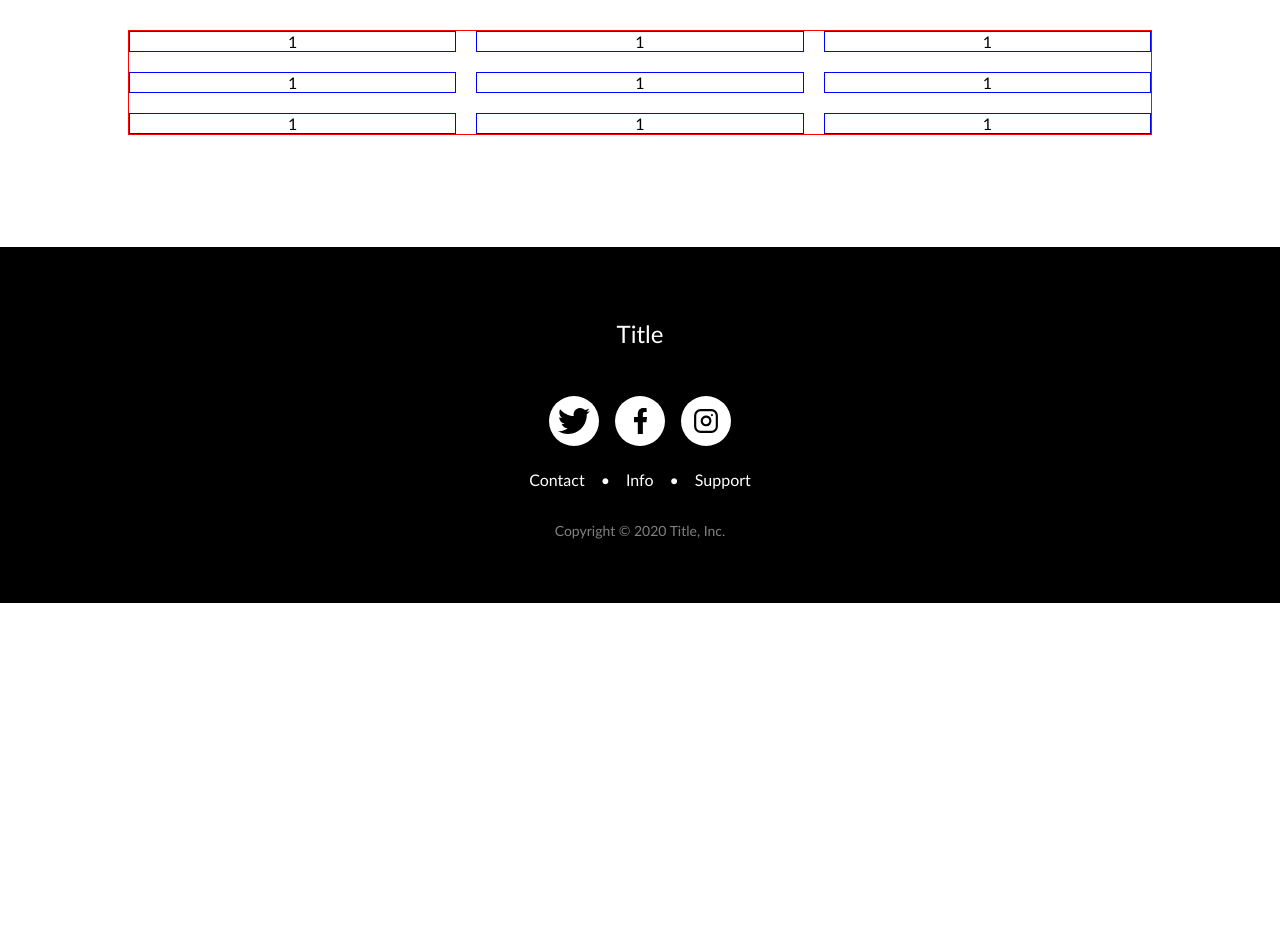
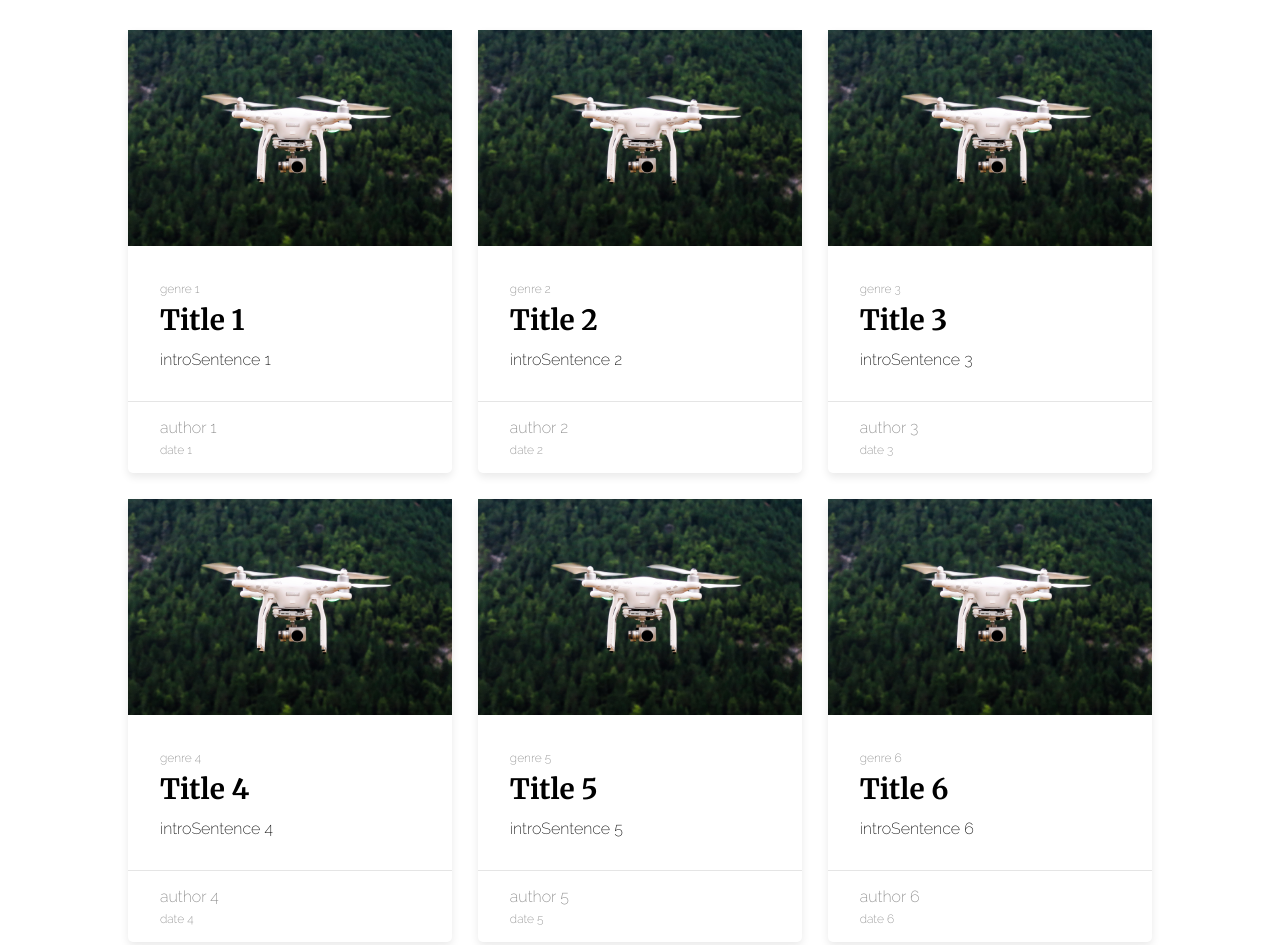
Before and after one commit to MichaelOgundero/blogwebsite, a React app in the folder blog-website/: page / in a window 1280 px wide. Shown: the part 802-1747 px from the top of the page. Before the commit the page ends 1405 px from the top, so only its background shows below. Built offline with nearby package versions, Linux system fonts and the light colour scheme; what @rebass/preset would draw is missing.

Commit message:
implemeneted the grid and cards on the homepage

```diff
--- a/blog-website/src/components/Grid/GridContent.js
+++ b/blog-website/src/components/Grid/GridContent.js
@@ -1,47 +1,81 @@
 import React from "react";
-
+import { Card, Image, Box, Text } from "rebass";
+import cardImage from "../../assets/images/card-image.jpg"
+import { GridData } from "./GridData";
 
 const GridContent = ({ display }) => {
+    const data = GridData.dataArray
 
     if (display === "LAPTOP") {
         return (
             <div
                 style={{
-                    border: '1px solid red',
                     display: "grid",
-                    gridGap: "20px",
-                    gridTemplateColumns: "auto auto auto"
+                    gridGap: "2vw",
+                    gridTemplateColumns: "1fr 1fr 1fr"
                 }}
             >
+                {
+                    data.map((data, index) => {
+                        return (
+                            <Card
+                                key={index}
+                                sx={{
+                                    boxShadow: "0 4px 8px 0 rgba(0,0,0,0.085)",
+                                    borderRadius: "5px",
+                                    ":hover": {
+                                        cursor: "pointer",
+                                    },
+                                    width: "100%"
+                                }}>
+                                <Image src={cardImage} />
+                                <Box p={4}>
+                                    <Text
+                                        fontFamily="Raleway"
+                                        fontSize="12px"
+                                        color="gray"
+                                        sx={{
+                                            paddingBottom: "6px"
+                                        }}
+                                    >
+                                        {data.genre}
+                                    </Text>
+                                    <Text
+                                        fontFamily="Merriweather"
+                                        fontSize="28px"
+                                        sx={{
+                                            paddingBottom: "12px"
+                                        }}
+                                    >
+                                        {data.title}
+                                    </Text>
+                                    <Text>{data.introSentence}</Text>
+                                </Box>
+                                <div style={{ borderBottom: "1px solid rgba(0,0,0,0.1)" }}></div>
+                                <Box px={4} py={3}>
+                                    <Text
+                                        fontFamily="Raleway"
+                                        fontSize="16px"
+                                        color="gray"
+                                        paddingBottom="6px"
+                                    >
+                                        {data.author}
+                                    </Text>
+                                    <Text
+                                        fontFamily="Raleway"
+                                        fontSize="12px"
+                                        color="gray"
+                                    >
+                                        {data.date}
+                                    </Text>
+                                </Box>
+                            </Card>
+                        )
 
-                <div style={{ border: "1px solid blue", textAlign: "center" }}>
-                    1
-                </div>
-                <div style={{ border: "1px solid blue", textAlign: "center" }}>
-                    1
-                </div>
-                <div style={{ border: "1px solid blue", textAlign: "center" }}>
-                    1
-                </div>
-                <div style={{ border: "1px solid blue", textAlign: "center" }}>
-                    1
-                </div>
-                <div style={{ border: "1px solid blue", textAlign: "center" }}>
-                    1
-                </div>
-                <div style={{ border: "1px solid blue", textAlign: "center" }}>
-                    1
-                </div>
-                <div style={{ border: "1px solid blue", textAlign: "center" }}>
-                    1
-                </div>
-                <div style={{ border: "1px solid blue", textAlign: "center" }}>
-                    1
-                </div>
-                <div style={{ border: "1px solid blue", textAlign: "center" }}>
-                    1
-                </div>
-            </div>
+                    })
+                }
+
+            </div >
         )
     }
     if (display === "MOBILE") {
@@ -50,8 +84,8 @@ const GridContent = ({ display }) => {
                 style={{
                     border: '1px solid red',
                     display: "grid",
-                    gridGap: "20px",
-                    gridTemplateColumns: "auto"
+                    gridGap: "2vw",
+                    gridTemplateColumns: "1fr"
                 }}
             >
 
--- /dev/null
+++ b/blog-website/src/components/Grid/GridData.js
@@ -0,0 +1,46 @@
+export const GridData = {
+    dataArray: [
+        {
+            title: "Title 1",
+            genre: "genre 1",
+            author: "author 1",
+            date: "date 1",
+            introSentence: "introSentence 1"
+        },
+        {
+            title: "Title 2",
+            genre: "genre 2",
+            author: "author 2",
+            date: "date 2",
+            introSentence: "introSentence 2"
+        },
+        {
+            title: "Title 3",
+            genre: "genre 3",
+            author: "author 3",
+            date: "date 3",
+            introSentence: "introSentence 3"
+        },
+        {
+            title: "Title 4",
+            genre: "genre 4",
+            author: "author 4",
+            date: "date 4",
+            introSentence: "introSentence 4"
+        },
+        {
+            title: "Title 5",
+            genre: "genre 5",
+            author: "author 5",
+            date: "date 5",
+            introSentence: "introSentence 5"
+        },
+        {
+            title: "Title 6",
+            genre: "genre 6",
+            author: "author 6",
+            date: "date 6",
+            introSentence: "introSentence 6"
+        }
+    ]
+}
--- a/blog-website/src/components/Layout/theme.js
+++ b/blog-website/src/components/Layout/theme.js
@@ -1,11 +1,13 @@
 import preset from "@rebass/preset";
 
-export default {
+
+const theme = {
   ...preset,
   fonts: {
     ...preset.fonts,
-    body: `Arial, Helvetica, sans-serif`,
-    heading: `Arial, Helvetica, sans-serif`,
-    fontFamily: `"Gill Sans", "Gill Sans MT", Calibri, "Trebuchet MS", sans-serif`
+    fontFamily: "Raleway"
   },
 };
+
+
+export default theme;
--- a/blog-website/src/index.css
+++ b/blog-website/src/index.css
@@ -1,4 +1,9 @@
+@import url("https://fonts.googleapis.com/css?family=Raleway:800");
+@import url("https://fonts.googleapis.com/css?family=Raleway:200");
+@import url("https://fonts.googleapis.com/css?family=Merriweather:700");
+
+
 body {
   margin: 0 !important;
-  font-family: "Gill Sans", "Gill Sans MT", Calibri, "Trebuchet MS", sans-serif;
+  font-family: "Raleway", "Merriweather";
 }
--- a/blog-website/src/modules/Header/index.js
+++ b/blog-website/src/modules/Header/index.js
@@ -133,7 +133,7 @@ const Header = ({ isUser }) => {
                   fontSize={2}
                   px={3}
                   sx={{
-                    fontWeight: "bold",
+                    fontWeight: "200",
                     display: "inline-block",
                     cursor: "pointer",
                     borderBottom: "3px solid transparent",
```
Also changed, not shown: blog-website/src/assets/txt.txt (deleted, +0 -40 lines), blog-website/src/assets/images/card-image.jpg (added), blog-website/src/assets/images/hero-image2.jpg (deleted), blog-website/src/assets/images/hero-image3.jpg (deleted), 1 other file.
